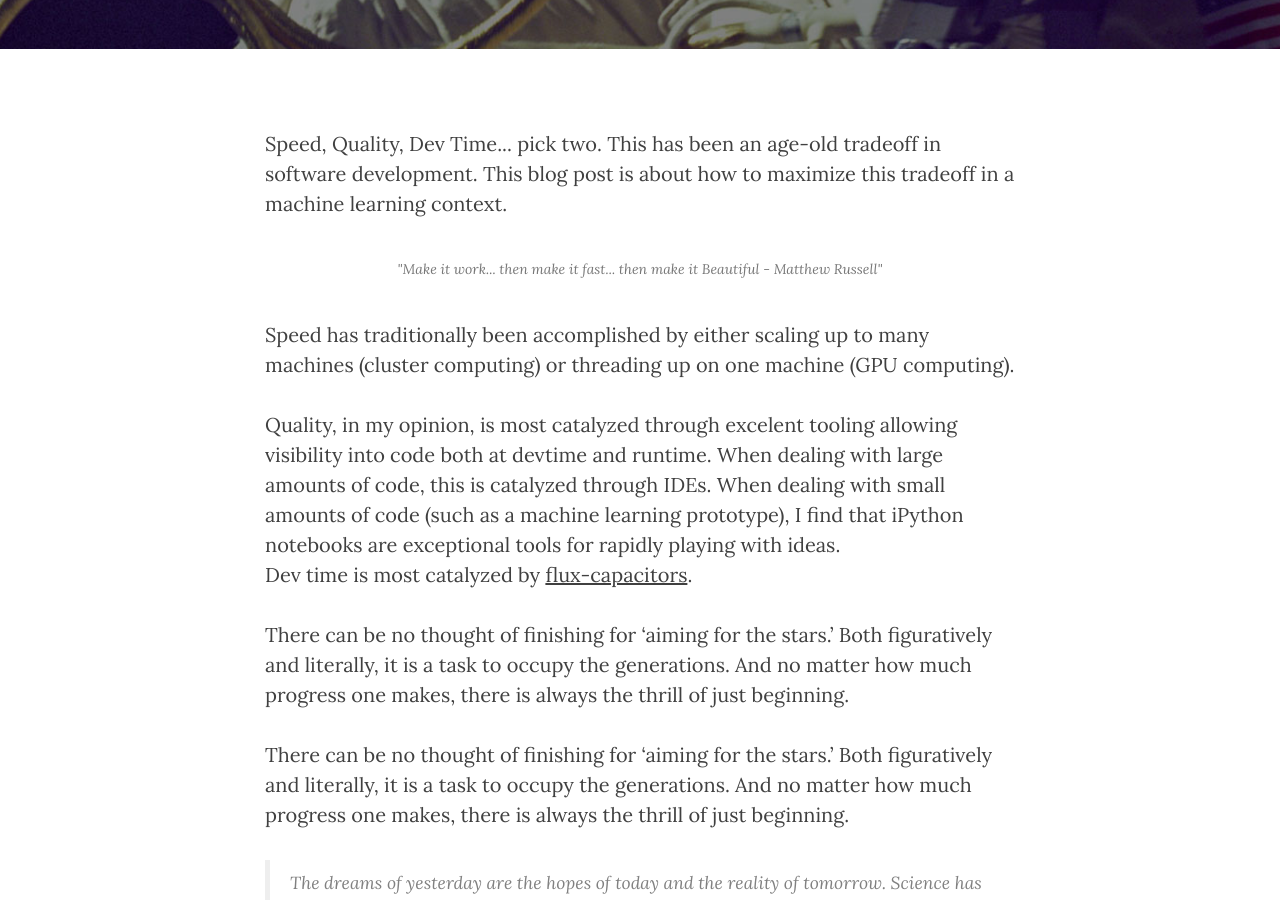
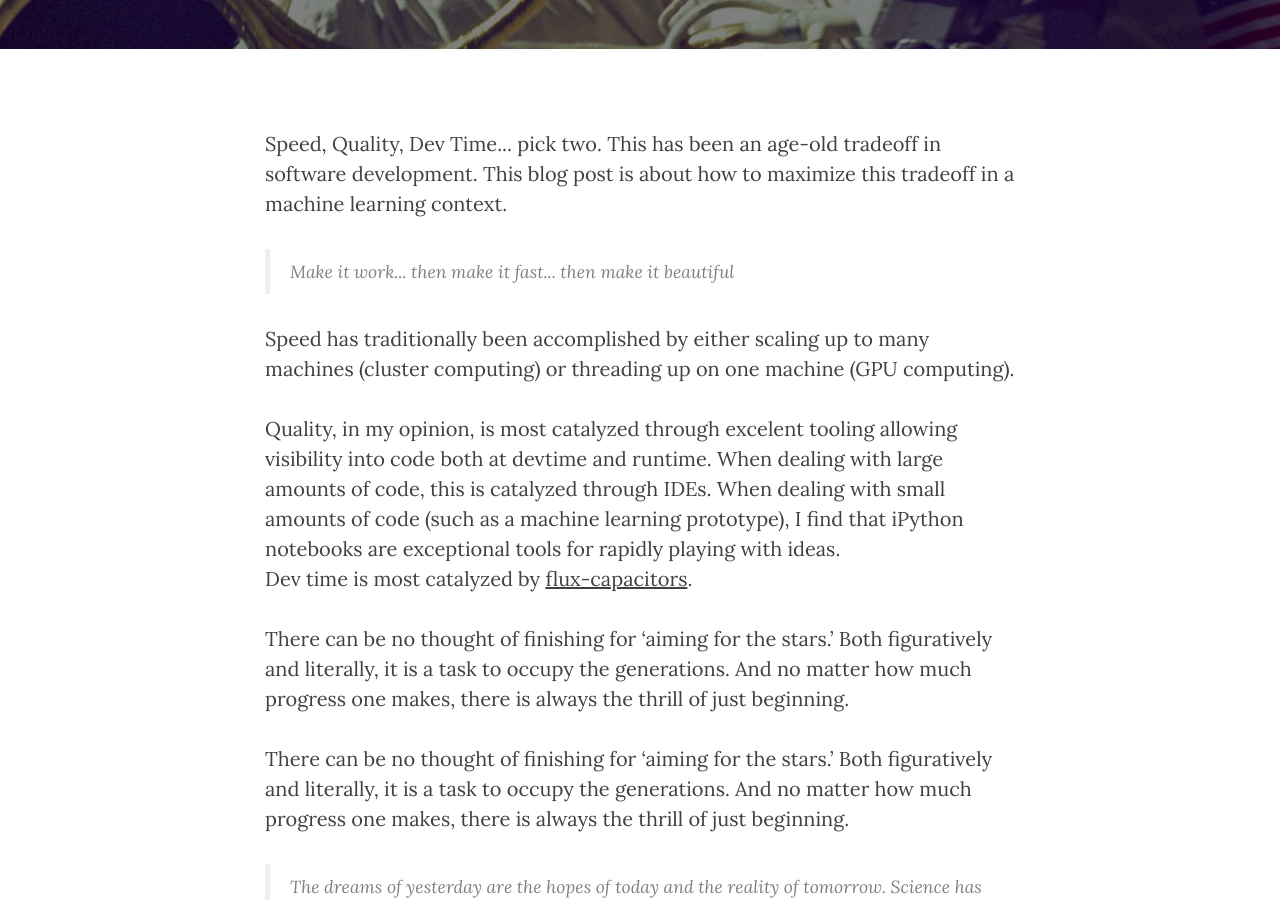
Before and after one commit to iamtrask/iamtrask.github.io, a Jekyll site: the page built from _posts/2014-09-24-man-must-explore.markdown, in a window 1280 px wide and 900 px high, scrolled down 520 px. Built offline with Jekyll 4.4.1, drawn with Linux system fonts in a browser that asks for light colours; nearby versions of some CDN libraries.

Commit message:
Update 2014-09-24-man-must-explore.markdown

```diff
--- a/_posts/2014-09-24-man-must-explore.markdown
+++ b/_posts/2014-09-24-man-must-explore.markdown
@@ -8,9 +8,9 @@ header-img: "img/post-bg-06.jpg"
 ---
 
 <p>Speed, Quality, Dev Time... pick two. This has been an age-old tradeoff in software development. This blog post is about how to maximize this tradeoff in a machine learning context.</p>
-<p>
-<span class="caption text-muted">"Make it work... then make it fast... then make it Beautiful - Matthew Russell"</span>
-</p>
+
+<blockquote>Make it work... then make it fast... then make it beautiful</blockquote>
+
 <p>Speed has traditionally been accomplished by either scaling up to many machines (cluster computing) or threading up on one machine (GPU computing). </p>
 
 <p>Quality, in my opinion, is most catalyzed through excelent tooling allowing visibility into code both at devtime and runtime. When dealing with large amounts of code, this is catalyzed through IDEs. When dealing with small amounts of code (such as a machine learning prototype), I find that iPython notebooks are exceptional tools for rapidly playing with ideas.
```
